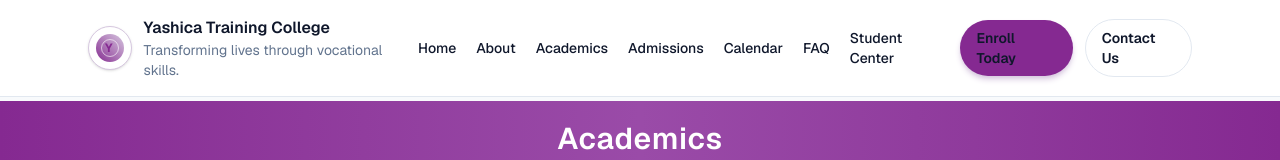
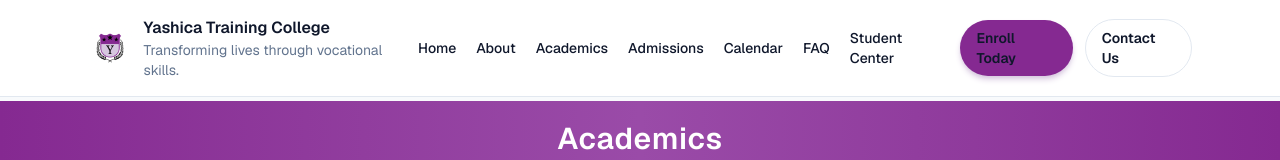
Before and after one commit to Biatus-Maina/skonga, a Next.js app: page /academics in a window 1280 px wide. Shown: the top 160 px of the page. Built offline with nearby package versions, Linux system fonts and the light colour scheme.

Commit message:
second commit

```diff
--- a/src/app/page.tsx
+++ b/src/app/page.tsx
@@ -276,14 +276,15 @@ export default function Home() {
       <header className="sticky top-0 z-30 border-b border-slate-200 bg-white/90 backdrop-blur">
         <div className="mx-auto flex max-w-6xl items-center justify-between px-6 py-4">
           <div className="flex items-center gap-3">
-            <div className="flex h-11 w-11 items-center justify-center rounded-full border border-[#d6c7df] bg-white text-[#852991] shadow-sm">
-              <span className="sr-only">Yashica Training College</span>
-              <span className="relative inline-flex h-7 w-7 items-center justify-center rounded-full bg-gradient-to-tr from-[#852991] to-[#d6c7df]">
-                <span className="absolute inset-[5px] rounded-full border border-white/60" />
-                <span className="relative text-xs font-bold tracking-[0.18em]">
-                  Y
-                </span>
-              </span>
+            <div className="flex h-11 w-11 items-center justify-center">
+              <Image
+                src="/media/logo.png"
+                alt="Yashica Training College Logo"
+                width={44}
+                height={44}
+                className="h-full w-auto"
+                priority
+              />
             </div>
             <div className="hidden sm:block">
               <p className="text-base font-semibold">Yashica Training College</p>
@@ -480,14 +481,15 @@ export default function Home() {
           </div>
           <div className="space-y-5 rounded-3xl bg-white p-6 shadow-lg shadow-slate-200/50">
             <div className="rounded-2xl bg-slate-50 p-4">
-              <p className="text-sm font-semibold text-[#852991]">Leadership</p>
+              <p className="text-sm font-semibold text-[#852991]">Training Approach</p>
               <p className="text-base text-slate-700">
-                Director: Lilian Diana Wanzare
+                Hands-on, practical learning for real-world success
               </p>
               <p className="text-sm text-slate-600">
-                Director Wanzare leads Yashica Training College with a commitment to
-                affordable, quality vocational education and community transformation through
-                practical skills development.
+                Our curriculum emphasizes 70% practical training and 30% theory, ensuring students
+                gain immediate, applicable skills. With modern workshops, industry-standard equipment,
+                and experienced instructors, we prepare graduates for employment or entrepreneurship
+                from day one.
               </p>
             </div>
             <div className="grid gap-4 sm:grid-cols-2">
--- a/src/components/Header.tsx
+++ b/src/components/Header.tsx
@@ -1,6 +1,7 @@
 "use client";
 
 import Link from "next/link";
+import Image from "next/image";
 import { useState } from "react";
 
 const navItems = [
@@ -60,14 +61,15 @@ export default function Header() {
       <div className="mx-auto flex max-w-6xl items-center justify-between px-6 py-4">
         <div className="flex items-center gap-3">
           <Link href="/" className="flex items-center gap-3">
-            <div className="flex h-11 w-11 items-center justify-center rounded-full border border-[#d6c7df] bg-white text-[#852991] shadow-sm">
-              <span className="sr-only">Yashica Training College</span>
-              <span className="relative inline-flex h-7 w-7 items-center justify-center rounded-full bg-gradient-to-tr from-[#852991] to-[#d6c7df]">
-                <span className="absolute inset-[5px] rounded-full border border-white/60" />
-                <span className="relative text-xs font-bold tracking-[0.18em]">
-                  Y
-                </span>
-              </span>
+            <div className="flex h-11 w-11 items-center justify-center">
+              <Image
+                src="/media/logo.png"
+                alt="Yashica Training College Logo"
+                width={44}
+                height={44}
+                className="h-full w-auto"
+                priority
+              />
             </div>
             <div className="hidden sm:block">
               <p className="text-base font-semibold">Yashica Training College</p>
```
Also changed, not shown: public/media/logo.png (added). Lines whose indentation alone changed are shown as unchanged.
